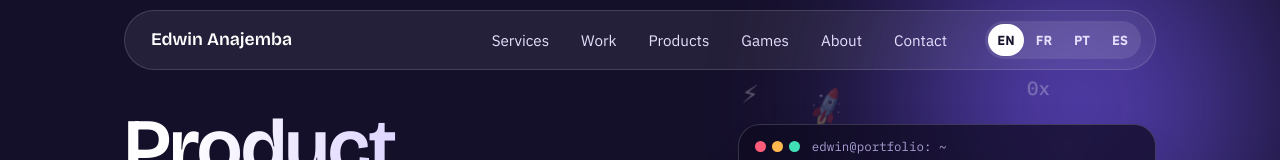
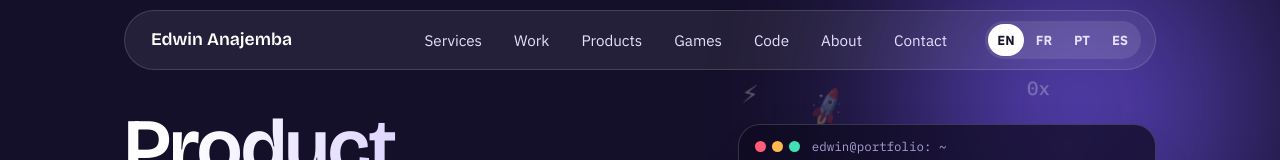
Before and after one commit to anajembaedwin/anajembaedwin.github.io, a React (Create React App) app: page / in a window 1280 px wide. Shown: the top 160 px of the page. Built offline with nearby package versions, Linux system fonts and the light colour scheme; no server answers.

Commit message:
Add Code (projects) to the main menu

```diff
--- a/src/i18n/en.js
+++ b/src/i18n/en.js
@@ -17,6 +17,7 @@ const en = {
 			work: "Work",
 			products: "Products",
 			games: "Games",
+			code: "Code",
 			about: "About",
 			contact: "Contact",
 		},
--- a/src/i18n/es.js
+++ b/src/i18n/es.js
@@ -15,6 +15,7 @@ const es = {
 			work: "Trayectoria",
 			products: "Productos",
 			games: "Juegos",
+			code: "Código",
 			about: "Sobre mí",
 			contact: "Contacto",
 		},
--- a/src/i18n/fr.js
+++ b/src/i18n/fr.js
@@ -15,6 +15,7 @@ const fr = {
 			work: "Parcours",
 			products: "Produits",
 			games: "Jeux",
+			code: "Code",
 			about: "À propos",
 			contact: "Contact",
 		},
--- a/src/i18n/pt.js
+++ b/src/i18n/pt.js
@@ -15,6 +15,7 @@ const pt = {
 			work: "Percurso",
 			products: "Produtos",
 			games: "Jogos",
+			code: "Código",
 			about: "Sobre",
 			contact: "Contacto",
 		},
--- a/src/site/Layout.jsx
+++ b/src/site/Layout.jsx
@@ -139,6 +139,9 @@ const Layout = ({ children, current }) => {
 							>
 								{ui.nav.games}
 							</Link>
+							<Link to="/projects" aria-current={current === "projects" ? "page" : undefined} onClick={closeMenu}>
+								{ui.nav.code}
+							</Link>
 							<Link to="/about" aria-current={current === "about" ? "page" : undefined}>
 								{ui.nav.about}
 							</Link>
```
